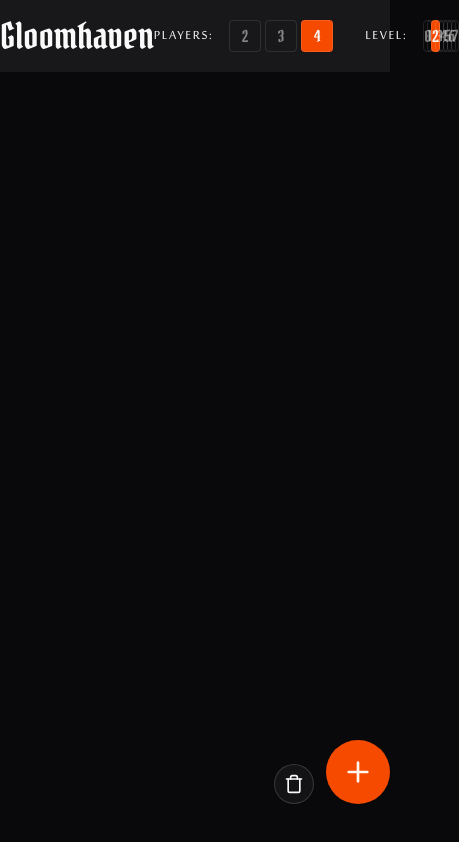
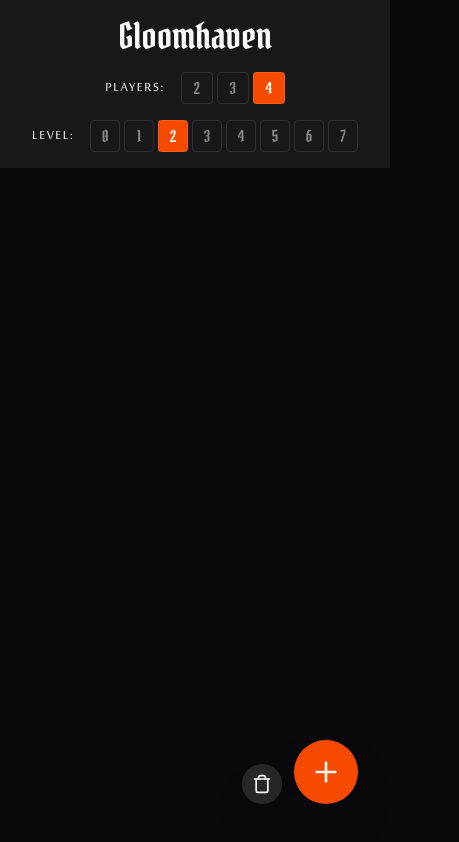
Before and after one commit to mbarrenechea/gloomhaven-jotl, a React (Vite) app: page / in a window 390 px wide. Shown: the whole page, 459 px wide, since content can reach past the window. Built offline with nearby package versions, Linux system fonts and the light colour scheme.

Commit message:
Responsive

```diff
--- a/src/app.tsx
+++ b/src/app.tsx
@@ -9,7 +9,7 @@
       <Header />
       <MonsterList />
 
-      <div className="fixed w-full bottom-10 pointer-events-none">
+      <div className="fixed z-40 w-full bottom-10 pointer-events-none">
         <div className="container flex items-end justify-end gap-3">
           <ClearMonsters />
           <AddMonster />
--- a/src/components/ui/select.tsx
+++ b/src/components/ui/select.tsx
@@ -29,7 +29,7 @@
       data-slot="select-trigger"
       data-size={size}
       className={cn(
-        "border-input data-[placeholder]:text-muted-foreground [&_svg:not([class*='text-'])]:text-muted-foreground focus-visible:border-ring focus-visible:ring-ring/50 aria-invalid:ring-destructive/20 dark:aria-invalid:ring-destructive/40 aria-invalid:border-destructive dark:bg-input/30 dark:hover:bg-input/50 flex w-fit items-center justify-between gap-2 rounded-md border bg-transparent px-3 py-2 text-sm whitespace-nowrap shadow-xs transition-[color,box-shadow] outline-none focus-visible:ring-[3px] disabled:cursor-not-allowed disabled:opacity-50 data-[size=default]:h-9 data-[size=sm]:h-8 *:data-[slot=select-value]:line-clamp-1 *:data-[slot=select-value]:flex *:data-[slot=select-value]:items-center *:data-[slot=select-value]:gap-2 [&_svg]:pointer-events-none [&_svg]:shrink-0 [&_svg:not([class*='size-'])]:size-4",
+        "border-input data-[placeholder]:text-muted-foreground [&_svg:not([class*='text-'])]:text-muted-foreground focus-visible:border-ring focus-visible:ring-ring/50 aria-invalid:ring-destructive/20 dark:aria-invalid:ring-destructive/40 aria-invalid:border-destructive dark:bg-input/30 dark:hover:bg-input/50 flex w-fit items-center justify-between gap-2 rounded-md border bg-transparent px-3 py-2 text-sm whitespace-nowrap shadow-xs transition-[color,box-shadow] outline-none focus-visible:ring-[3px] disabled:cursor-not-allowed disabled:opacity-50 data-[size=default]:h-12 data-[size=sm]:h-8 *:data-[slot=select-value]:line-clamp-1 *:data-[slot=select-value]:flex *:data-[slot=select-value]:items-center *:data-[slot=select-value]:gap-2 [&_svg]:pointer-events-none [&_svg]:shrink-0 [&_svg:not([class*='size-'])]:size-4",
         className,
       )}
       {...props}
@@ -96,7 +96,7 @@
     <SelectPrimitive.Item
       data-slot="select-item"
       className={cn(
-        "focus:bg-accent focus:text-accent-foreground [&_svg:not([class*='text-'])]:text-muted-foreground relative flex w-full cursor-default items-center gap-2 rounded-sm py-1.5 pr-8 pl-2 text-base outline-hidden select-none data-[disabled]:pointer-events-none data-[disabled]:opacity-50 [&_svg]:pointer-events-none [&_svg]:shrink-0 [&_svg:not([class*='size-'])]:size-4 *:[span]:last:flex *:[span]:last:items-center *:[span]:last:gap-2",
+        "focus:bg-accent focus:text-accent-foreground [&_svg:not([class*='text-'])]:text-muted-foreground relative flex w-full cursor-default items-center gap-2 rounded-sm py-1.5 pr-8 pl-2 text-2xl outline-hidden select-none data-[disabled]:pointer-events-none data-[disabled]:opacity-50 [&_svg]:pointer-events-none [&_svg]:shrink-0 [&_svg:not([class*='size-'])]:size-4 *:[span]:last:flex *:[span]:last:items-center *:[span]:last:gap-2",
         className,
       )}
       {...props}
--- a/src/header/index.tsx
+++ b/src/header/index.tsx
@@ -22,10 +22,10 @@
   return (
     <header className="bg-card py-4 text-foreground">
       <div className="container">
-        <div className="flex items-center justify-between">
+        <div className="flex flex-col lg:flex-row items-center justify-between gap-4">
           <h1 className="font-display text-4xl">Gloomhaven</h1>
 
-          <div className="flex items-center gap-8">
+          <div className="flex flex-col lg:flex-row items-center gap-4 lg:gap-8">
             <div className="flex items-center gap-4">
               <Label
                 htmlFor="players"
--- a/src/monsters/add.tsx
+++ b/src/monsters/add.tsx
@@ -16,7 +16,7 @@
         <Button
           size="icon"
           variant="default"
-          className="rounded-full w-16 h-16 pointer-events-auto"
+          className="rounded-full w-16 h-16 pointer-events-auto shadow-2xl"
         >
           <LucidePlus className="size-8" />
         </Button>
--- a/src/monsters/clear.tsx
+++ b/src/monsters/clear.tsx
@@ -25,8 +25,8 @@
       <AlertDialogTrigger asChild>
         <Button
           size="icon"
-          variant="outline"
-          className="rounded-full w-10 h-10 pointer-events-auto"
+          variant="secondary"
+          className="rounded-full w-10 h-10 pointer-events-auto shadow-2xl"
         >
           <LucideTrash className="size-5" />
         </Button>
--- a/src/monsters/form.tsx
+++ b/src/monsters/form.tsx
@@ -118,7 +118,7 @@
               <FormControl>
                 <Select value={field.value} onValueChange={field.onChange}>
                   <FormItem>
-                    <SelectTrigger className="w-full text-lg">
+                    <SelectTrigger className="w-full text-2xl">
                       <SelectValue placeholder="Select a monster" />
                     </SelectTrigger>
                   </FormItem>
--- a/src/monsters/list/index.tsx
+++ b/src/monsters/list/index.tsx
@@ -7,7 +7,7 @@
   return (
     <section className="py-10">
       <div className="container">
-        <ul className="grid grid-cols-5 gap-4">
+        <ul className="grid grid-cols-1 sm:grid-cols-2 md:grid-cols-3 lg:grid-cols-4 xl:grid-cols-5 gap-4">
           {monsters.map((monster) => (
             <li
               key={`${monster.id}-${monster.type}-${monster.index}`}
--- a/src/styles/index.css
+++ b/src/styles/index.css
@@ -7,6 +7,7 @@
 
 @utility container {
   margin-inline: auto;
+  padding: 0 2rem;
 }
 
 @theme inline {
```
